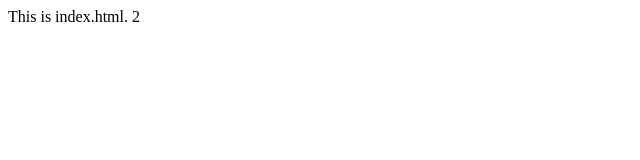
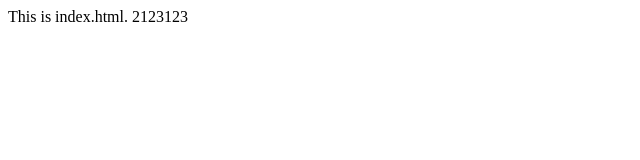
Before and after one commit to esnyder232/stockheimer, a website: page index.html in a window 1280 px wide. Shown: the full height of the page, 0-640 px from the left. Drawn offline with Linux system fonts and the light colour scheme.

Commit message:
testing again

```diff
--- a/index.html
+++ b/index.html
@@ -5,6 +5,6 @@
 		<title>Stockheimer</title>
 	</head>
 	<body>
-		This is index.html. 2
+		This is index.html. 2123123
 	</body>
 </html>
```
